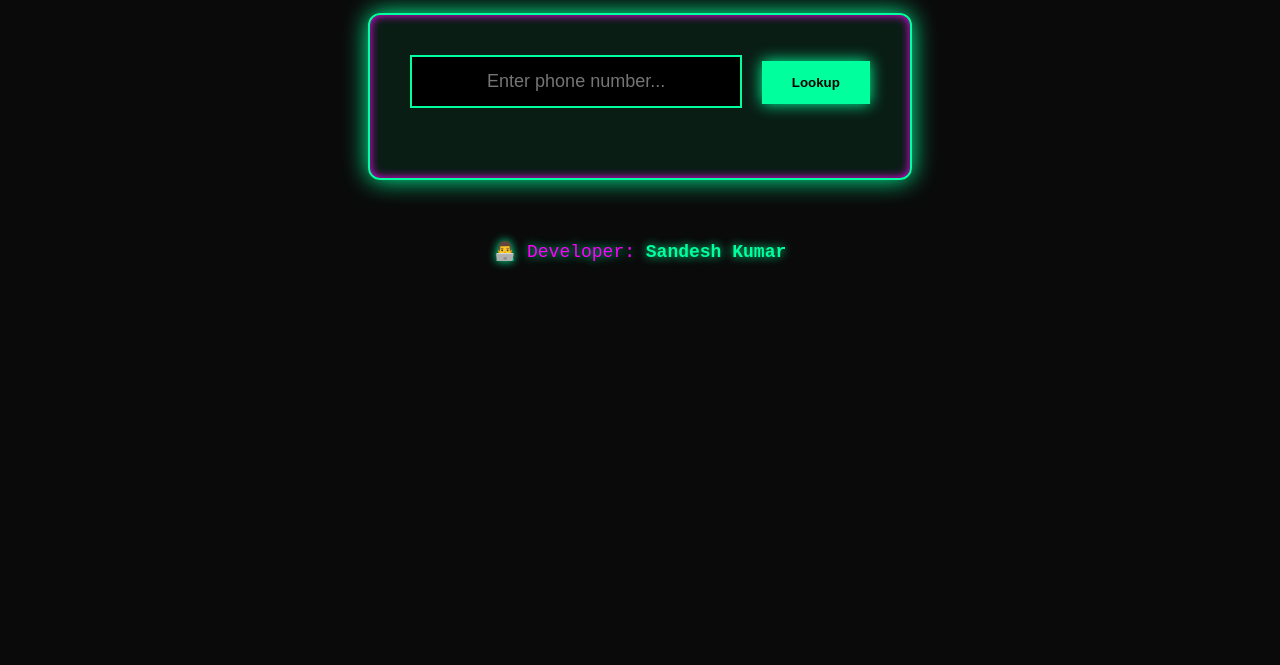
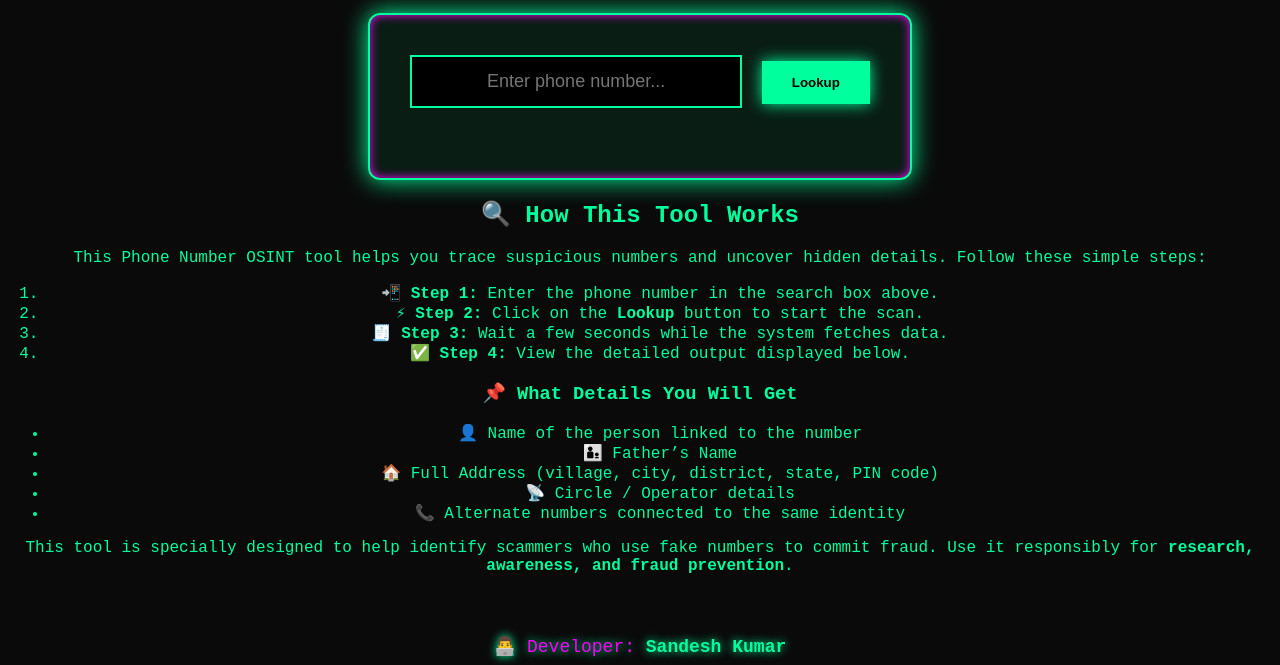
Before and after one commit to rnji8177-bot/lookp, a Flask app: page / in a window 1280 px wide. Shown: the part 144-809 px from the top of the page. Before the commit the page ends 412 px from the top, so only its background shows below. Run offline with Flask 3, Linux system fonts and the light colour scheme.

Commit message:
Update index.html

```diff
--- a/lookp/templates/index.html
+++ b/lookp/templates/index.html
@@ -14,6 +14,35 @@
     <div id="result"></div>
   </div>
 
+  <!-- About Section -->
+  <div class="intro">
+    <h2>🔍 How This Tool Works</h2>
+    <p>
+      This Phone Number OSINT tool helps you trace suspicious numbers and uncover hidden details.
+      Follow these simple steps:
+    </p>
+    <ol>
+      <li>📲 <b>Step 1:</b> Enter the phone number in the search box above.</li>
+      <li>⚡ <b>Step 2:</b> Click on the <b>Lookup</b> button to start the scan.</li>
+      <li>🧾 <b>Step 3:</b> Wait a few seconds while the system fetches data.</li>
+      <li>✅ <b>Step 4:</b> View the detailed output displayed below.</li>
+    </ol>
+
+    <h3>📌 What Details You Will Get</h3>
+    <ul>
+      <li>👤 Name of the person linked to the number</li>
+      <li>👨‍👦 Father’s Name</li>
+      <li>🏠 Full Address (village, city, district, state, PIN code)</li>
+      <li>📡 Circle / Operator details</li>
+      <li>📞 Alternate numbers connected to the same identity</li>
+    </ul>
+
+    <p>
+      This tool is specially designed to help identify scammers who use fake numbers to commit fraud.
+      Use it responsibly for <b>research, awareness, and fraud prevention</b>.
+    </p>
+  </div>
+
   <footer>
     👨‍💻 Developer: <span class="dev">Sandesh Kumar</span>
   </footer>
```
